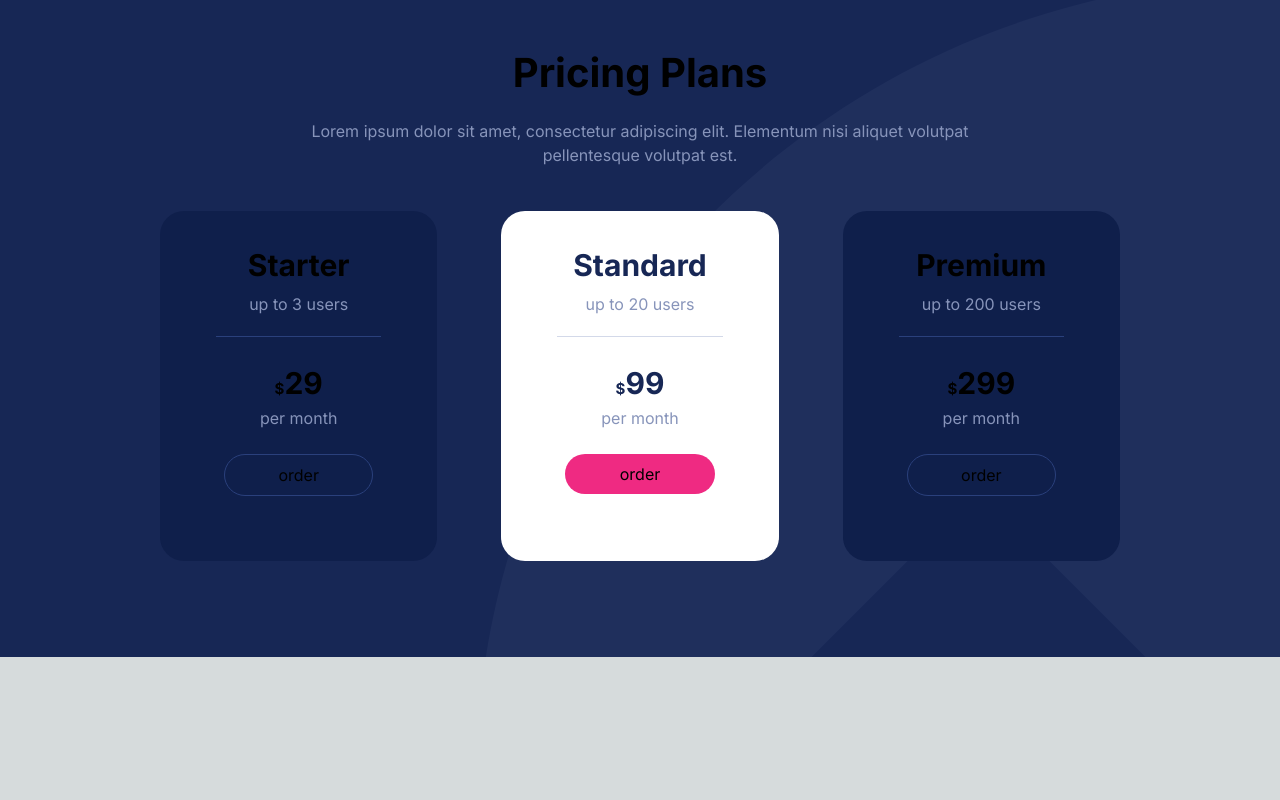
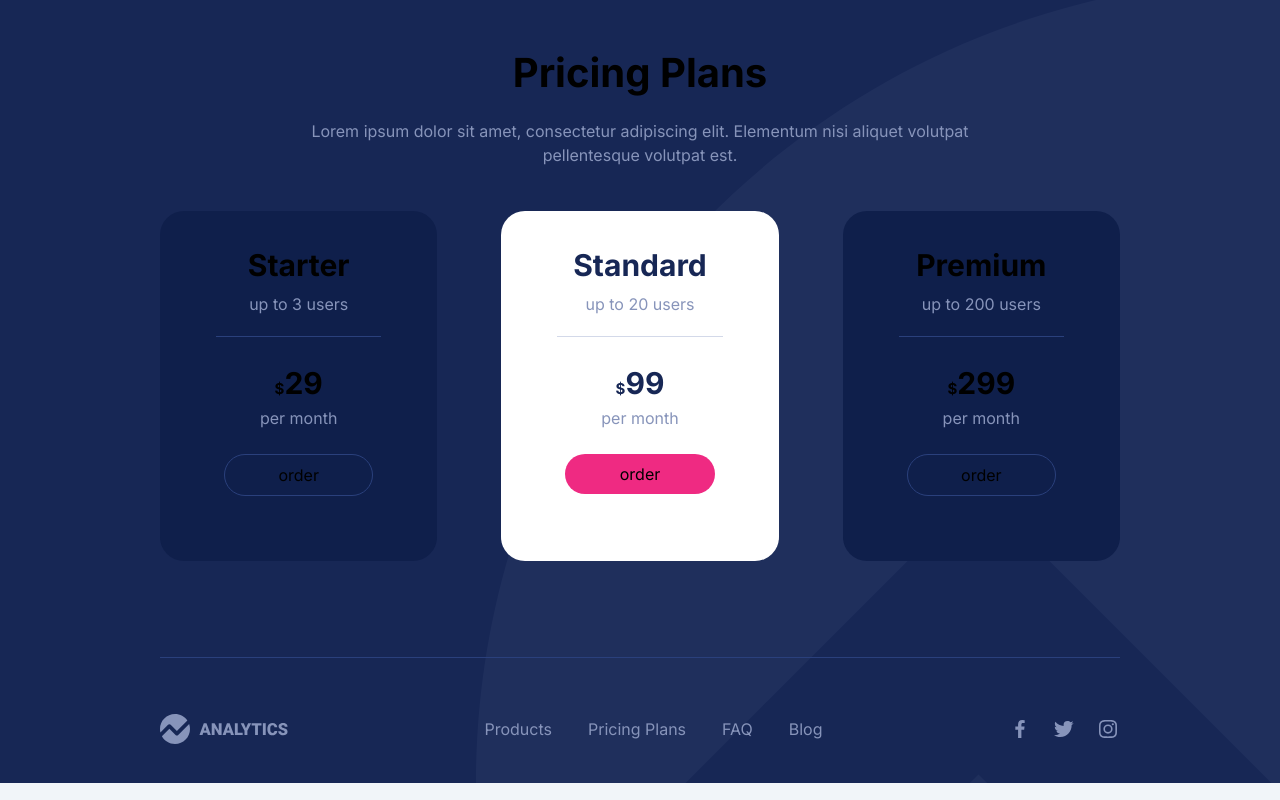
Before and after one commit to Andreyhuey/analytics, a Next.js app: page / in a window 1280 px wide. Shown: the part 2763-3563 px from the top of the page. Before the commit the page ends 3420 px from the top, so only its background shows below. Built offline with nearby package versions, Linux system fonts and the light colour scheme.

Commit message:
Footer component complete

```diff
--- a/src/components/Footer.tsx
+++ b/src/components/Footer.tsx
@@ -1,9 +1,27 @@
 import React from "react";
+import logo from "../assets/logo.svg";
+import Image from "next/image";
+import { BiLogoFacebook, BiLogoTwitter, BiLogoInstagram } from "react-icons/bi";
 
 const Footer = () => {
   return (
-    <div>
-      <></>
+    <div className=" px-4 lg:px-40">
+      <div className="border border-t-[#2A407C] border-b-0 border-r-0 border-l-0 py-14">
+        <div className="flex flex-col md:flex-row md:justify-between items-center text-center gap-y-10  ">
+          <Image src={logo} alt="analytics logo" />
+          <div className="flex flex-col md:flex-row text-[#8794BA] gap-x-9 gap-y-3">
+            <p>Products</p>
+            <p>Pricing Plans</p>
+            <p>FAQ</p>
+            <p>Blog</p>
+          </div>
+          <div className="flex items-center justify-center gap-5 text-[#8794BA] text-[24px] cursor-pointer">
+            <BiLogoFacebook />
+            <BiLogoTwitter />
+            <BiLogoInstagram />
+          </div>
+        </div>
+      </div>
     </div>
   );
 };
```
Also changed, not shown: src/assets/logo.svg (added).
